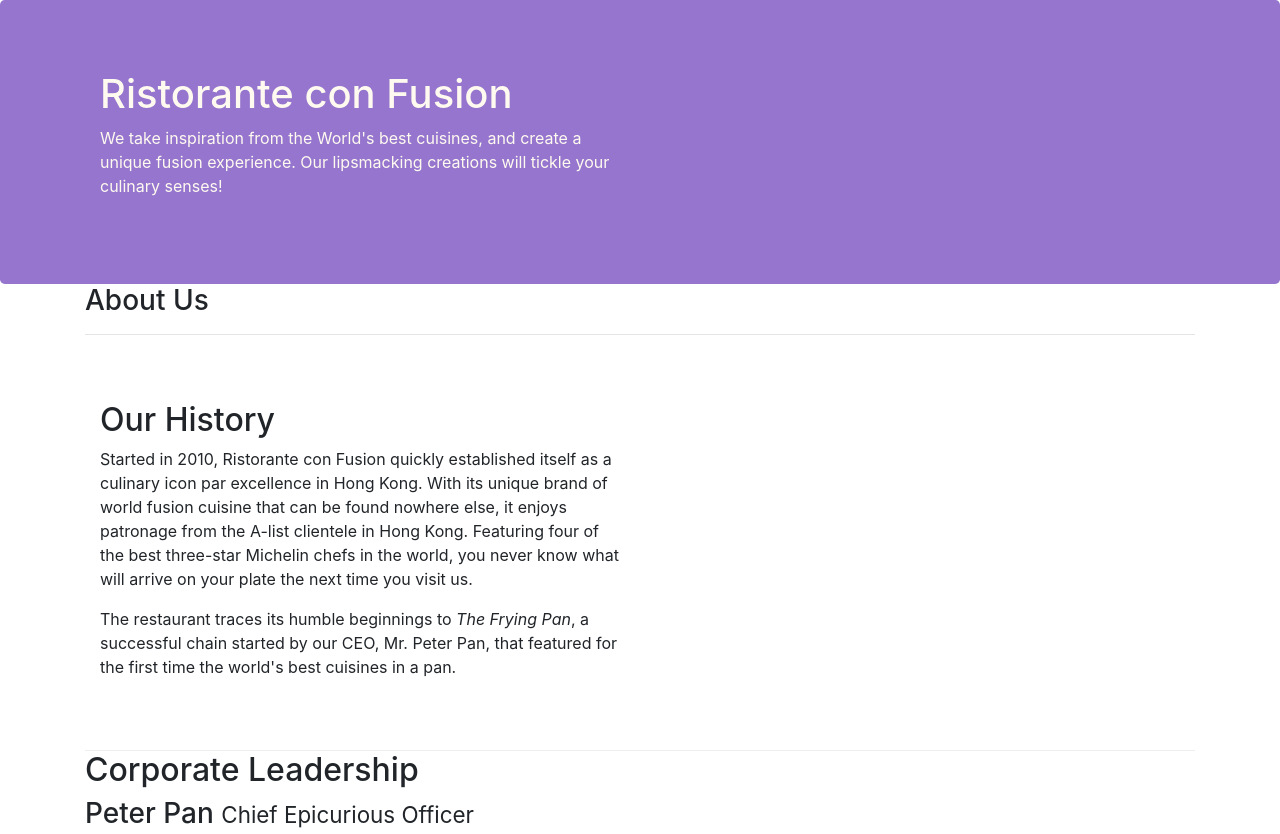
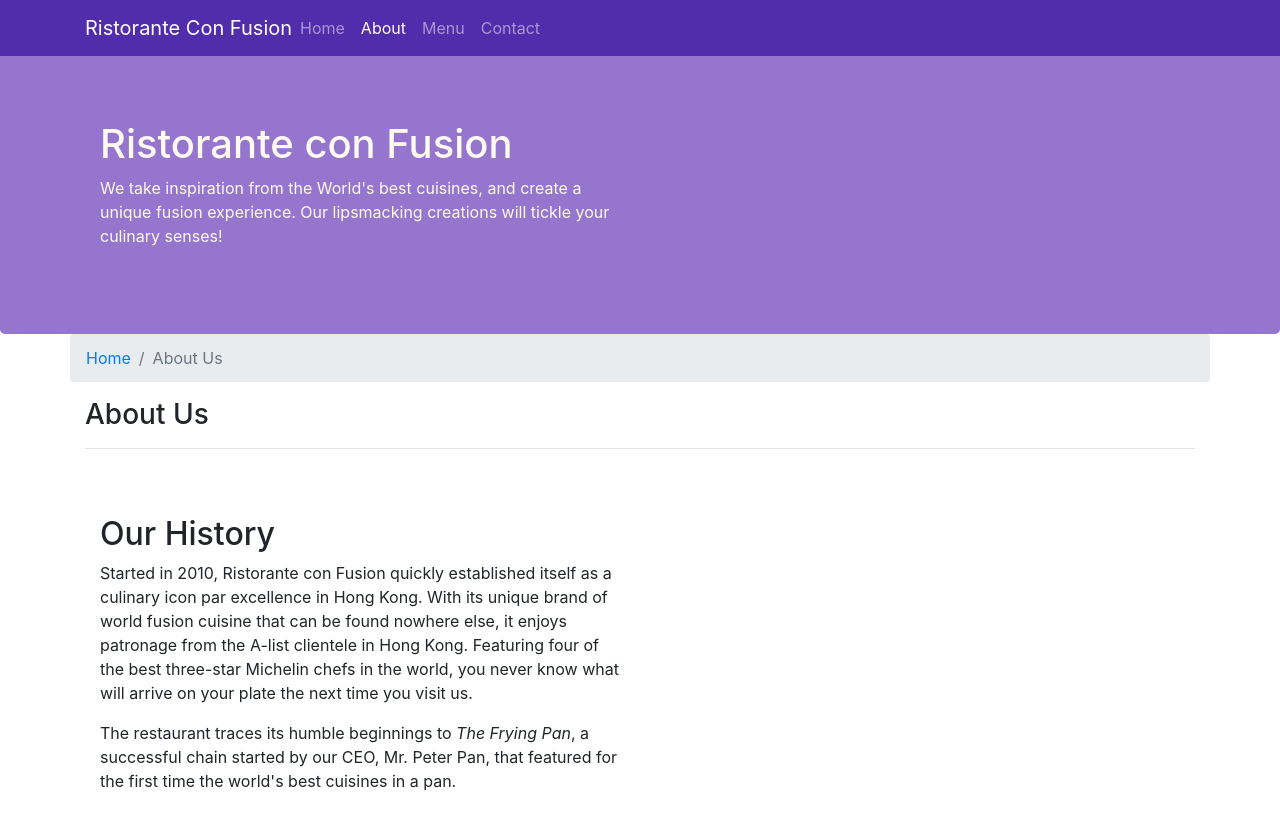
Before and after one commit to aashutosh-shrivastav/Ristorante-Con-Fusion-Bootstrap, a website: page aboutus.html in a window 1280 px wide. Shown: the top 834 px of the page. Drawn offline with nearby package versions, Linux system fonts and the light colour scheme.

Commit message:
navbar and breadcrumbs

```diff
--- a/aboutus.html
+++ b/aboutus.html
@@ -15,7 +15,23 @@
 </head>
 
 <body>
+    <nav class="navbar navbar-dark navbar-expand-sm  fixed-top">
+        <div class="container">
+            <button class="navbar-toggler" type="button" data-toggle="collapse" data-target="#Navbar">
+                <span class="navbar-toggler-icon"></span>
+            </button>
+            <a class="navbar-brand mr-auto" href="#">Ristorante Con Fusion</a>
+            <div class="collapse navbar-collapse" id="Navbar">
+                <ul class="navbar-nav mr-auto">
+                    <li class="nav-item "><a class="nav-link " href="index.html">Home </a></li>
+                    <li class="nav-item active"><a class="nav-link " href="#">About </a></li>
+                    <li class="nav-item"><a class="nav-link " href="#">Menu </a></li>
+                    <li class="nav-item"><a class="nav-link " href="#">Contact </a></li>
+                </ul>
+            </div>
 
+        </div>
+    </nav>
     <header class="jumbotron">
         <div class="container">
             <div class="row row-header">
@@ -31,6 +47,10 @@
 
     <div class="container">
         <div class="row">
+            <ol class="col-12 breadcrumb">
+                <li class="breadcrumb-item"><a href="./index.html">Home</a></li>
+                <li class="breadcrumb-item active "><a >About Us</a></li>
+            </ol>
             <div class="col-12 col-sm-12">
                <h3>About Us</h3>
                <hr>
@@ -71,7 +91,7 @@
                     <h5>Links</h5>
                     <ul class="list-unstyled">
                         <li><a href="index.html">Home</a></li>
-                        <li><a href="aboutus.html">About</a></li>
+                        <li><a href="#">About</a></li>
                         <li><a href="#">Menu</a></li>
                         <li><a href="#">Contact</a></li>
                     </ul>
--- a/css/styles.css
+++ b/css/styles.css
@@ -25,3 +25,10 @@
     margin: 0px;
     color: #0f0f0f;
 }
+body{
+    padding :50px 0px 0px 0px;
+    z-index: 0;
+}
+.navbar-dark{
+    background-color: #512dab;
+}
```
Also changed, not shown: index.html (+17 -0 lines).
